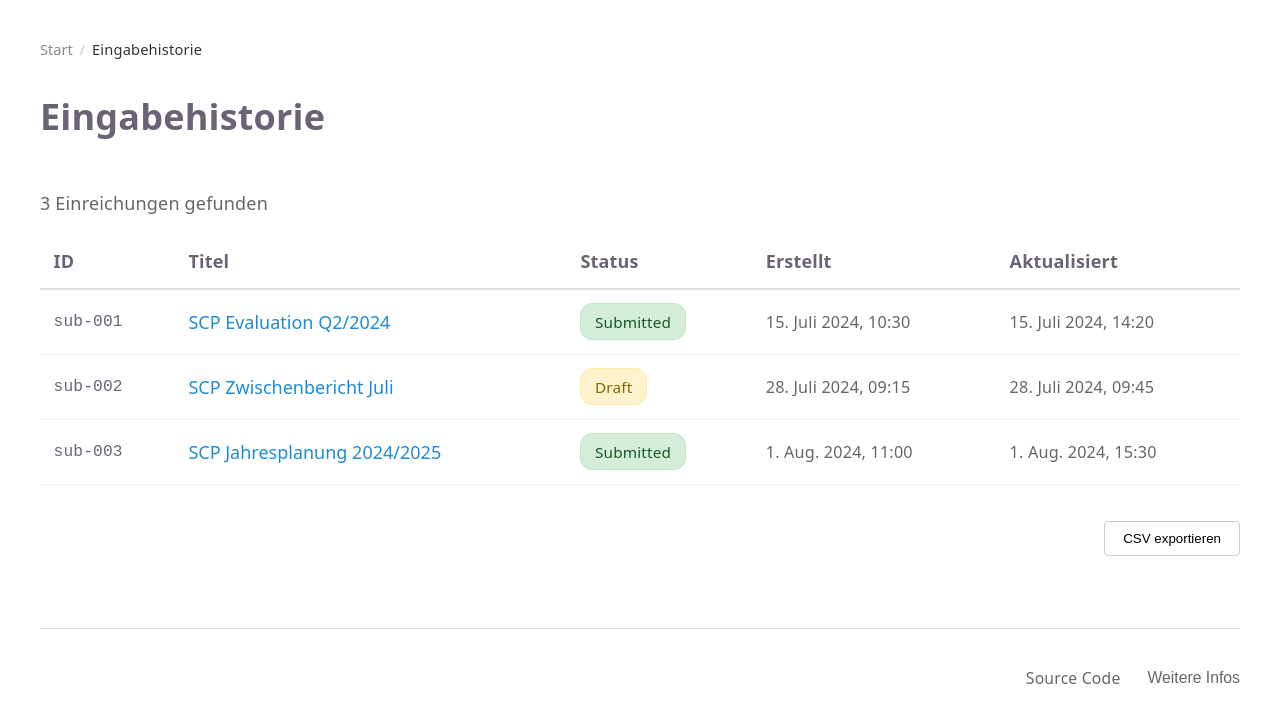
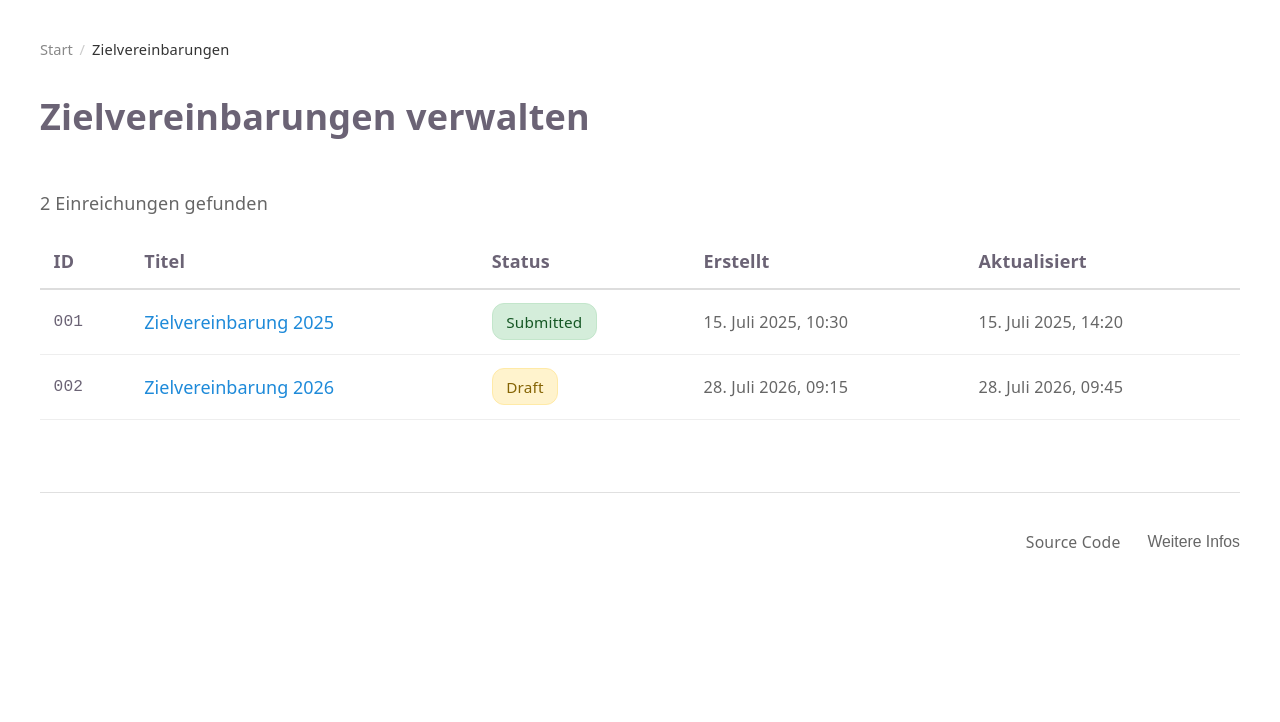
Before and after one commit to edgar-treischl/scp-form-mfe, a React (Vite) app: page / in a window 1280 px wide. Both pictures are taken after a click on the element 899 px from the left and 566 px from the top of the page. Shown: the top 722 px of the page. Built offline with nearby package versions, Linux system fonts and the light colour scheme.

Commit message:
added contract in form

```diff
--- a/src/pages/FormEditor.tsx
+++ b/src/pages/FormEditor.tsx
@@ -53,6 +53,7 @@ const styles = {
   header_title: {
     fontSize: '2rem',
     fontWeight: '600',
+    lineHeight: '1.25',
     color: colors.text,
     margin: 0,
     marginBottom: '0.5rem',
@@ -124,7 +125,7 @@ const styles = {
     marginBottom: '1.5rem',
   },
   module_title: {
-    fontSize: '1.1rem',
+    fontSize: '1.2rem',
     fontWeight: '600',
     color: colors.text,
     margin: 0,
@@ -134,6 +135,17 @@ const styles = {
     background: colors.primary,
     color: 'white',
     border: 'none',
+    borderRadius: '4px',
+    cursor: 'pointer',
+    fontWeight: '500',
+    fontSize: '0.95rem',
+    transition: 'background-color 0.2s',
+  },
+  button_secondary: {
+    padding: '0.5rem 1.5rem',
+    background: colors.neutral,
+    color: colors.text,
+    border: `1px solid ${colors.border}`,
     borderRadius: '4px',
     cursor: 'pointer',
     fontWeight: '500',
@@ -171,16 +183,6 @@ const styles = {
     borderRadius: '4px',
     cursor: 'pointer',
     fontSize: '0.875rem',
-    fontWeight: '500',
-    transition: 'background-color 0.2s',
-  },
-  button_secondary: {
-    padding: '0.5rem 1.5rem',
-    background: colors.neutral,
-    color: colors.text,
-    border: `1px solid ${colors.border}`,
-    borderRadius: '4px',
-    cursor: 'pointer',
     fontWeight: '500',
     transition: 'background-color 0.2s',
   },
@@ -267,18 +269,63 @@ const styles = {
     borderTop: `1px solid ${colors.border}`,
     margin: '2rem 0',
   },
+  contractSection: {
+    border: `2px solid ${colors.primary}`,
+    borderRadius: '8px',
+    padding: '1.5rem',
+    marginBottom: '2rem',
+  },
+  contractTitle: {
+    fontSize: '1.1rem',
+    fontWeight: '700',
+    color: colors.primary,
+    marginBottom: '1rem',
+    textTransform: 'uppercase' as const,
+    letterSpacing: '0.5px',
+  },
+  contractPreview: {
+    fontSize: '0.95rem',
+    lineHeight: '1.8',
+    color: colors.text,
+    fontStyle: 'italic' as const,
+  },
+  contractValue: {
+    borderBottom: `2px solid ${colors.primary}`,
+    color: colors.text,
+    fontWeight: '600',
+    fontStyle: 'normal' as const,
+    paddingBottom: '2px',
+  },
+  contractInputsGrid: {
+    display: 'grid',
+    gridTemplateColumns: '1fr 1fr',
+    gap: '1rem',
+    marginTop: '1.5rem',
+  },
+  contractInputWrapper: {
+    display: 'flex' as const,
+    flexDirection: 'column' as const,
+    gap: '0.5rem',
+  },
+  contractLabel: {
+    fontSize: '0.85rem',
+    fontWeight: '600',
+    color: colors.primary,
+    textTransform: 'uppercase' as const,
+    letterSpacing: '0.3px',
+  },
 };
 
 // Mock draft - would come from API (user can only have one draft)
 const mockDraft: Submission | null = {
-  id: 'sub-002',
+  id: '002',
   owner: 'maria.schmidt@organisation.de',
   status: 'draft',
   version: 1,
-  createdAt: new Date('2020-07-28T09:15:00'),
-  updatedAt: new Date('2020-07-28T09:45:00'),
+  createdAt: new Date('2026-07-28T09:15:00'),
+  updatedAt: new Date('2026-07-28T09:45:00'),
   data: {
-    title: 'Zielvereinbarung 2020',
+    title: 'Zielvereinbarung 2026',
     istStandAnalyse: 'Erste Erkenntnisse aus der laufenden Periode...',
     moduleCount: 1,
   },
@@ -300,6 +347,13 @@ export function FormEditor({ onNavigate, submissionId }: FormEditorProps) {
   ]);
   const [showDraftPicker, setShowDraftPicker] = useState(false);
   const [currentDraftId, setCurrentDraftId] = useState<string | undefined>(submissionId);
+
+  // Contract party parameters (from authentication/context - these values change per user)
+  const contractSchoolName = 'Zauberberg Grundschule';
+  const contractSchoolLead = 'Dr. Monika Musterfrau';
+  const contractSamt = 'Staatl. Schulamt Zauberberg';
+  const contractProgramRep = 'Max Musterman';
+
 
   const triggerAutosave = () => {
     setSaveStatus('saving');
@@ -383,13 +437,13 @@ export function FormEditor({ onNavigate, submissionId }: FormEditorProps) {
       // Editing existing submission
       return [
         { label: 'Start', onClick: () => onNavigate('landing') },
-        { label: 'Zielvereinbarung' }
+        { label: 'Neu' }
       ];
     } else {
       // New form
       return [
         { label: 'Start', onClick: () => onNavigate('landing') },
-        { label: 'Zielvereinbarung' }
+        { label: 'Neu' }
       ];
     }
   };
@@ -447,7 +501,7 @@ export function FormEditor({ onNavigate, submissionId }: FormEditorProps) {
       )}
 
       <header style={styles.header}>
-        <h1 style={styles.header_title}>Neue Zielvereinbarung</h1>
+        <h1 style={styles.header_title}>Zielvereinbarung für Schulen im Startchancen-Programm</h1>
         <div style={styles.header_meta}>
           <span style={styles.status_badge}>
             Entwurf {currentDraftId ? `(${currentDraftId})` : ''}
@@ -455,6 +509,20 @@ export function FormEditor({ onNavigate, submissionId }: FormEditorProps) {
           <SaveIndicator status={saveStatus} />
         </div>
       </header>
+
+      {/* Contract Preview Section */}
+      <div style={styles.contractSection}>
+        <h2 style={styles.contractTitle}>Zielvereinbarung</h2>
+
+        <div style={styles.contractPreview}>
+          <p style={{ marginTop: 0, marginBottom: '1.5rem' }}>
+            Zwischen der Schule <span style={styles.contractValue}>{contractSchoolName}</span> in Zusammenarbeit mit <span style={styles.contractValue}>{contractSchoolLead}</span> (Schulleitung) auf der einen Seite
+                      </p>
+          <p style={{ marginTop: 0, marginBottom: '1.5rem' }}>
+            nd dem <span style={styles.contractValue}>{contractSamt}</span>, vertreten durch <span style={styles.contractValue}>{contractProgramRep}</span>, auf der anderen Seite, wird folgende Zielvereinbarung geschlossen und verbindlich vereinbart.
+          </p>
+        </div>
+      </div>
 
       <form onSubmit={handleSubmit}>
         {/* IST-Stand-Analyse Section */}
--- a/src/pages/SubmissionHistory.tsx
+++ b/src/pages/SubmissionHistory.tsx
@@ -8,44 +8,30 @@ interface SubmissionHistoryProps {
 // Mock data
 const mockSubmissions: Submission[] = [
   {
-    id: 'sub-001',
+    id: '001',
     owner: 'maria.schmidt@organisation.de',
     status: 'submitted',
     version: 3,
-    createdAt: new Date('2024-07-15T10:30:00'),
-    updatedAt: new Date('2024-07-15T14:20:00'),
-    submittedAt: new Date('2024-07-15T14:20:00'),
+    createdAt: new Date('2025-07-15T10:30:00'),
+    updatedAt: new Date('2025-07-15T14:20:00'),
+    submittedAt: new Date('2025-07-15T14:20:00'),
     data: {
-      title: 'SCP Evaluation Q2/2024',
+      title: 'Zielvereinbarung 2025',
       istStandAnalyse: 'Umfassende Analyse der aktuellen Situation...',
       moduleCount: 2,
     },
   },
   {
-    id: 'sub-002',
+    id: '002',
     owner: 'maria.schmidt@organisation.de',
     status: 'draft',
     version: 1,
-    createdAt: new Date('2024-07-28T09:15:00'),
-    updatedAt: new Date('2024-07-28T09:45:00'),
+    createdAt: new Date('2026-07-28T09:15:00'),
+    updatedAt: new Date('2026-07-28T09:45:00'),
     data: {
-      title: 'SCP Zwischenbericht Juli',
+      title: 'Zielvereinbarung 2026',
       istStandAnalyse: 'Erste Erkenntnisse aus der laufenden Periode...',
       moduleCount: 1,
-    },
-  },
-  {
-    id: 'sub-003',
-    owner: 'maria.schmidt@organisation.de',
-    status: 'submitted',
-    version: 2,
-    createdAt: new Date('2024-08-01T11:00:00'),
-    updatedAt: new Date('2024-08-01T15:30:00'),
-    submittedAt: new Date('2024-08-01T15:30:00'),
-    data: {
-      title: 'SCP Jahresplanung 2024/2025',
-      istStandAnalyse: 'Rückblick auf die erreichten Ziele...',
-      moduleCount: 4,
     },
   },
 ];
@@ -70,12 +56,12 @@ export function SubmissionHistory({ onNavigate }: SubmissionHistoryProps) {
       <Breadcrumb
         items={[
           { label: 'Start', onClick: () => onNavigate('landing') },
-          { label: 'Eingabehistorie' }
+          { label: 'Zielvereinbarungen' }
         ]}
       />
 
       <header>
-        <h1>Eingabehistorie</h1>
+        <h1>Zielvereinbarungen verwalten</h1>
       </header>
 
       <div style={{ marginTop: '2rem' }}>
@@ -136,10 +122,6 @@ export function SubmissionHistory({ onNavigate }: SubmissionHistoryProps) {
             ))}
           </tbody>
         </table>
-
-        <div style={{ marginTop: '2rem', display: 'flex', justifyContent: 'flex-end' }}>
-          <button onClick={handleExport}>CSV exportieren</button>
-        </div>
       </div>
     </div>
   );
--- a/src/pages/SubmissionView.tsx
+++ b/src/pages/SubmissionView.tsx
@@ -100,7 +100,7 @@ export function SubmissionView({ submissionId, onNavigate }: SubmissionViewProps
       <Breadcrumb
         items={[
           { label: 'Start', onClick: () => onNavigate('landing') },
-          { label: 'Eingabehistorie', onClick: () => onNavigate('history') },
+          { label: 'Zielvereinbarungen', onClick: () => onNavigate('history') },
           { label: submissionId }
         ]}
       />
```
